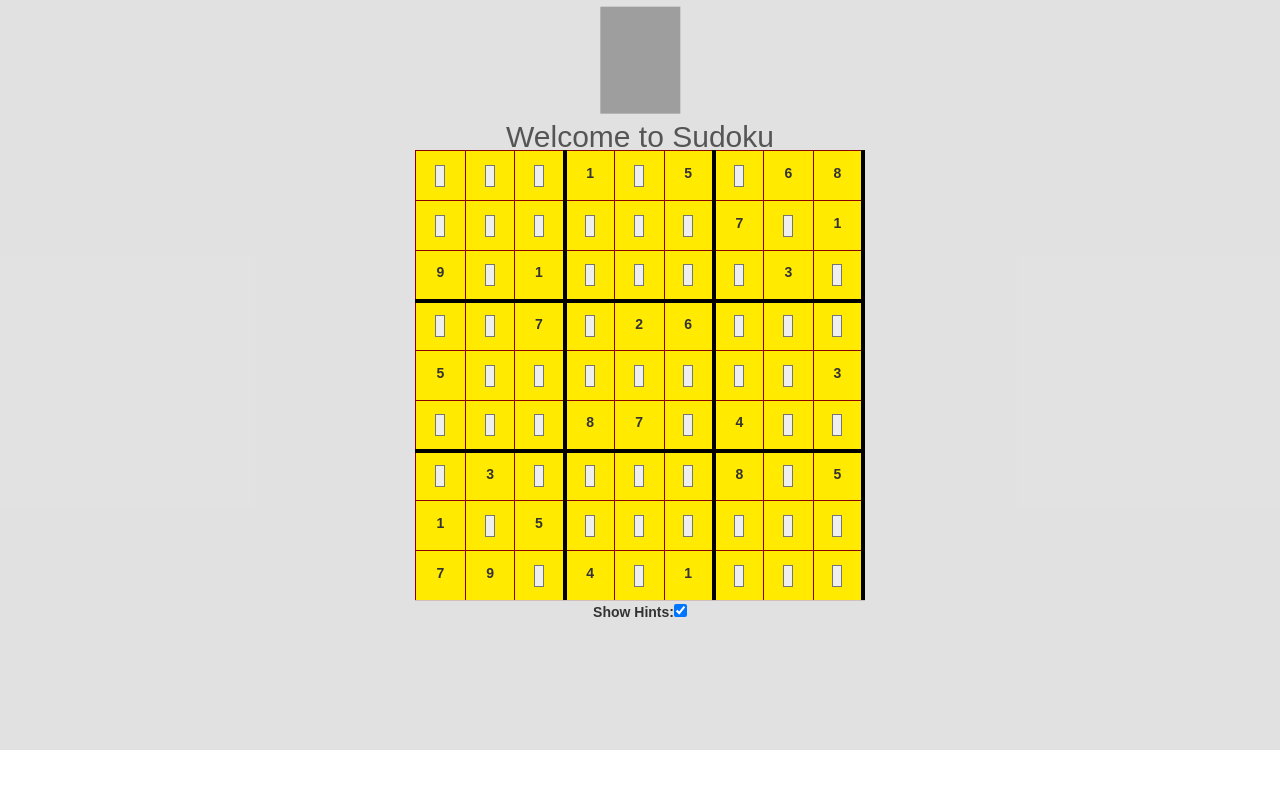
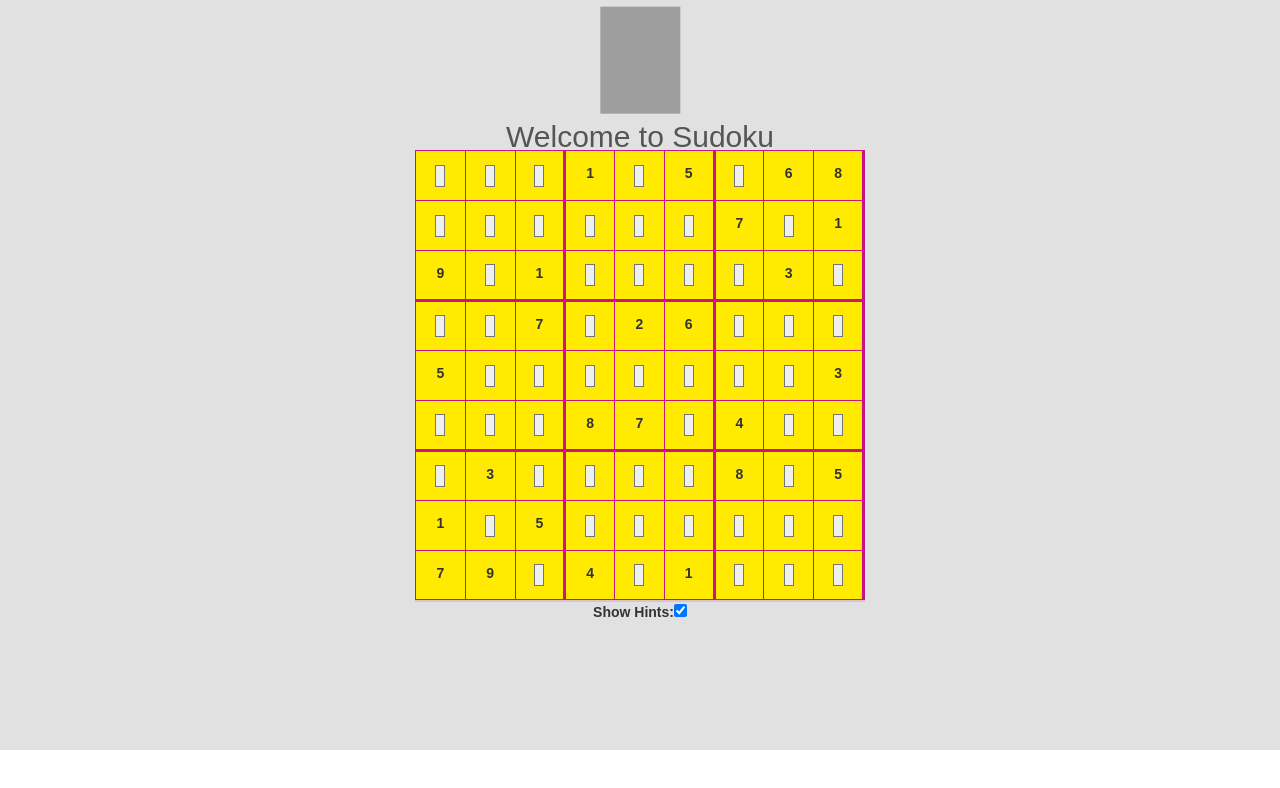
Before and after one commit to oehm-smith/sudokureact, a React (Create React App) app: page / in a window 1280 px wide. Shown: the top 788 px of the page. Built offline with nearby package versions, Linux system fonts and the light colour scheme; grey boxes are pictures that could not be loaded; the HTML template or start-up script is replaced by a standard one.

Commit message:
Improved thick border to show at table bottom

```diff
--- a/src/App.css
+++ b/src/App.css
@@ -24,16 +24,16 @@
 }
 
 table, th, td {
-    border: 1px solid darkred;
+    border: 1px solid mediumvioletred;
     background-color: #ffea00;
 }
 
 td.cellWall {
-    border-right: 4px solid black;
+    border-right: 3px solid mediumvioletred;
 }
 
 td.cellFooter {
-    border-top: 4px solid black;
+    border-bottom: 3px solid mediumvioletred;
 }
 
 td {
--- a/src/App.tsx
+++ b/src/App.tsx
@@ -114,11 +114,9 @@ class Sudoku extends React.Component<SodukuProps, SodukuState> {
         // console.log('board length: ', this.board.length);
         return this.state.board.board.map((item: number, index: number) => {
             // index+1 since index is 0-based but board coords are 1-based
-            // console.log('borad map - value: ', item);
             if (index + 1 >= indexInRowStart && index + 1 <= indexInRowEnd) {
-                let val: number | '' = item > 0 ? item : '';
                 // console.log(`  value: ${item}, val: ${val}, output index: ${index}`);
-                let tdFooter = index > 8 && Math.floor((index) / 9) % 3 === 0 ? 'floor' : '';
+                let tdFooter = index > 8 && Math.ceil((index+1) / 9) % 3 === 0 ? 'floor' : '';
                 let tdWall = (index + 1) % 3 === 0 ? 'wall' : '';
 
                 let classes = '';
@@ -140,7 +138,7 @@ class Sudoku extends React.Component<SodukuProps, SodukuState> {
                 return (
                     <td key={index} className={classes}>
                         <Selector
-                            value={val}
+                            value={item}
                             index={index}
                             optionValues={possibleValues}
                             locked={this.state.lockedEntries[index]}
```
